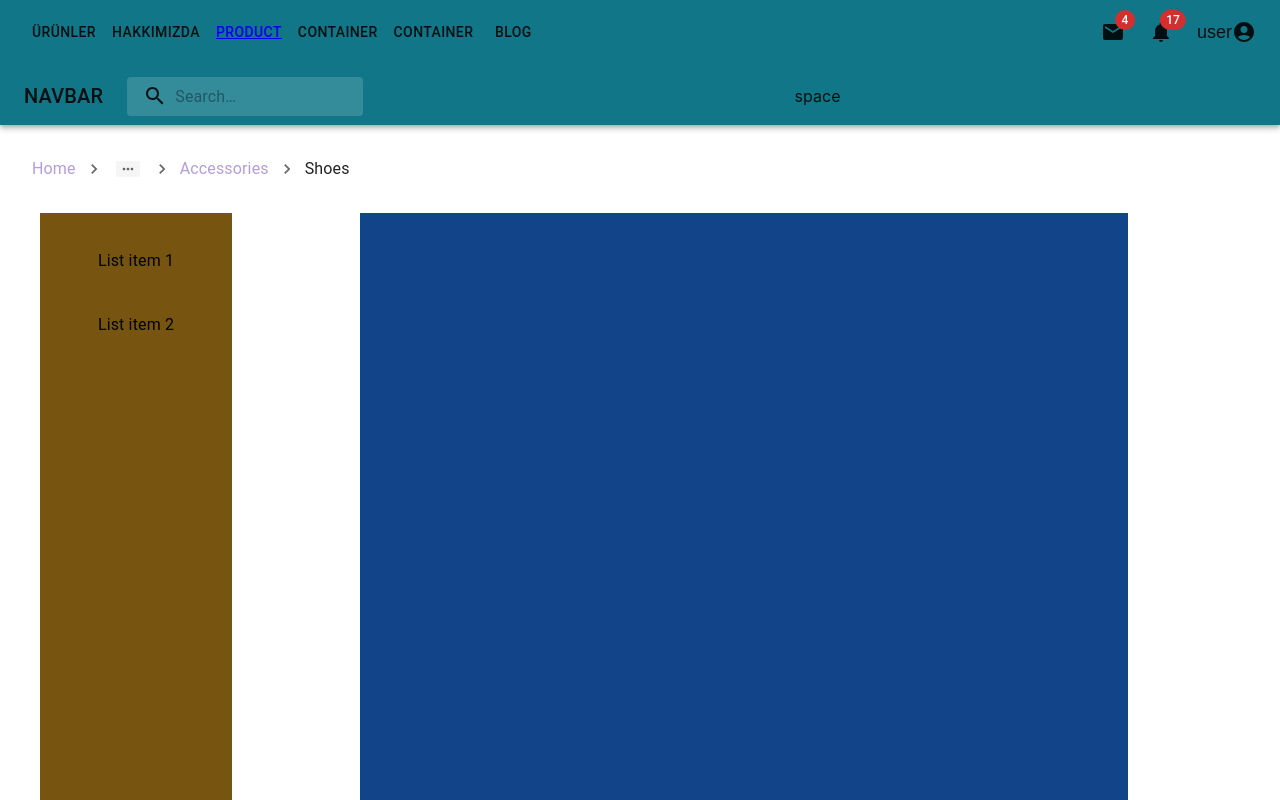
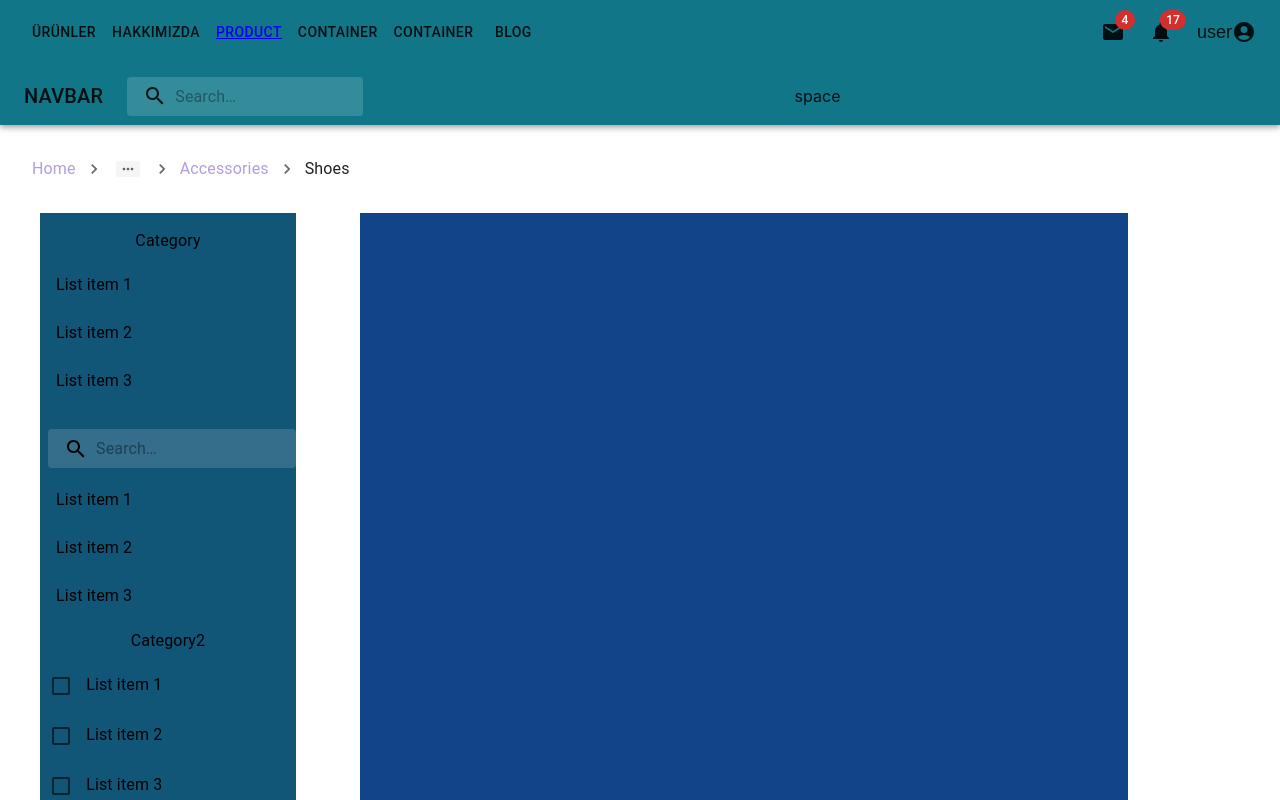
Before and after one commit to aslanvedat/web-sitesi, a React (Create React App) app: page /products in a window 1280 px wide. Shown: the top 800 px of the page. Built offline with nearby package versions, Linux system fonts and the light colour scheme.

Commit message:
products left box olusturuludu

```diff
--- a/src/App.js
+++ b/src/App.js
@@ -5,7 +5,7 @@ import { ThemeProvider } from '@mui/material/styles';
 import theme from "./Theme";
 import { Footer } from "./components/Footer";
 import { Route, Routes, BrowserRouter } from "react-router-dom";
-import { Products } from "./components/Products";
+import { Products } from "./components/products/Products";
 import { Breadcrumbss } from "./components/Breadcrumbss";
 
 //boyutlarla alakali 45. videoya bak!!!
--- a/src/components/Home.js
+++ b/src/components/Home.js
@@ -1,6 +1,5 @@
 import { Box, Link } from "@mui/material"
 import * as React from 'react';
-
 import { ProductBar } from "./ProductBar";
 import { MainContant } from "./MainContant";
 import { CurrentSlider } from "./CurrentSlider";
--- a/src/components/Navbar.js
+++ b/src/components/Navbar.js
@@ -16,8 +16,8 @@ import MailIcon from '@mui/icons-material/Mail';
 import NotificationsIcon from '@mui/icons-material/Notifications';
 import MoreIcon from '@mui/icons-material/MoreVert';
 import { Button, Drawer, useMediaQuery } from '@mui/material';
-import { Products } from './Products';
-import {Link} from "react-router-dom";
+import { Products } from './products/Products';
+import { Link } from "react-router-dom";
 //22-25 arasındaki videolara bakarak  menu cesitlendirilebilir
 
 
--- a/src/components/Products.js
+++ /dev/null
@@ -1,52 +0,0 @@
-import { Title } from '@mui/icons-material'
-import { Box, ListItem, List, Typography, ListItemButton, ListItemText, Stack } from '@mui/material'
-import React from 'react'
-
-
-export const Products = () => {
-    return (
-
-        <Box >
-            <Box sx={{ width: "85vw", height: "82vh", display: "flex", justifyContent: "space-between", marginX: "5vh" }} >
-
-                <Box sx={{ width: "15vw", height: "80vh", bgcolor: "#751", overflow: "scroll" }}>
-
-                    <Stack sx={{ height: "20vh", alignItems: "center", p: "1vh", columns: "1", rowHeight: "2vh" }}  >
-                        <Box sx={{ height: "20vh", overflowY: "scroll" }}>
-                            <List >
-                                {itemData.map(item => (
-                                    <ListItem >
-                                        <ListItemButton>
-
-                                            <ListItemText key={item.Title} >
-                                                {item.Title}
-                                            </ListItemText>
-
-                                        </ListItemButton>
-                                    </ListItem>
-                                ))}
-                            </List>
-                        </Box>
-                    </Stack>
-
-                </Box>
-
-
-
-
-                <Box sx={{ width: "60vw", height: "80vh", bgcolor: "#148" }}> </Box>
-            </Box>
-        </Box >
-    )
-}
-
-//     <ListItemText primary="List item 1" />
-const itemData = [
-    { Title: "List item 1" },
-    { Title: "List item 2" },
-    { Title: "List item 3" },
-    { Title: "List item 4" },
-    { Title: "List item 5" },
-    { Title: "List item 6" },
-
-]
--- /dev/null
+++ b/src/components/products/Products.js
@@ -0,0 +1,32 @@
+import { Title } from '@mui/icons-material'
+import { Box, ListItem, List, Typography, ListItemButton, ListItemText, Stack } from '@mui/material'
+import React from 'react'
+import { ProductsLeftBox1 } from './ProductsLeftBox1'
+import { ProductsLeftBox2 } from './ProductsLeftBox2'
+import { ProductsLeftBox3 } from './ProductsLeftBox3'
+
+export const Products = () => {
+
+
+    return (
+
+        <Box >
+            <Box sx={{ width: "85vw", height: "102vh", display: "flex", justifyContent: "space-between", marginX: "5vh" }} >
+
+                <Box sx={{ width: "20vw", height: "100vh", bgcolor: "#157" }}>
+
+                    {/* <Stack sx={{ height: "20vh", alignItems: "center", p: "1vh", columns: "1", rowHeight: "2vh" }}  >
+
+                    </Stack> */}
+                    <ProductsLeftBox1 />
+                    <ProductsLeftBox2 />
+                    <ProductsLeftBox3 />
+
+                </Box>
+
+
+                <Box sx={{ width: "60vw", height: "100vh", bgcolor: "#148" }}> </Box>
+            </Box>
+        </Box >
+    )
+}
--- /dev/null
+++ b/src/components/products/ProductsLeftBox1.js
@@ -0,0 +1,31 @@
+import React from 'react'
+import { Box, ListItem, List, Typography, ListItemButton, ListItemText, Stack } from '@mui/material'
+
+export const ProductsLeftBox1 = () => {
+    return (
+        <Box sx={{ width: "20vw", height: "23vh", overflowY: "scroll", mt: "2vh" }}>
+            <Typography>Category</Typography>
+            <List  >
+                {itemData.map(item => (
+                    <ListItem sx={{ p: "0" }}>
+                        <ListItemButton>
+
+                            <ListItemText key={item.title} >
+                                {item.title}
+                            </ListItemText>
+                        </ListItemButton>
+                    </ListItem>
+                ))}
+            </List>
+        </Box>
+    )
+}
+
+const itemData = [
+    { title: "List item 1" },
+    { title: "List item 2" },
+    { title: "List item 3" },
+    { title: "List item 4" },
+    { title: "List item 5" },
+    { title: "List item 6" },
+]
--- /dev/null
+++ b/src/components/products/ProductsLeftBox2.js
@@ -0,0 +1,87 @@
+import { Box, ListItem, List, Typography, ListItemButton, ListItemText, Stack, InputBase, AppBar, Toolbar } from '@mui/material'
+import * as React from 'react';
+import { styled, alpha } from '@mui/material/styles';
+import IconButton from '@mui/material/IconButton';
+import SearchIcon from '@mui/icons-material/Search';
+
+const Search = styled('div')(({ theme }) => ({
+    position: 'relative',
+    borderRadius: theme.shape.borderRadius,
+    backgroundColor: alpha(theme.palette.common.white, 0.15),
+    '&:hover': {
+        backgroundColor: alpha(theme.palette.common.white, 0.25),
+    },
+    marginLeft: 0,
+    width: '100%',
+    [theme.breakpoints.up('sm')]: {
+        marginLeft: theme.spacing(1),
+        width: 'auto',
+    },
+}));
+
+const SearchIconWrapper = styled('div')(({ theme }) => ({
+    padding: theme.spacing(0, 2),
+    height: '100%',
+    position: 'absolute',
+    pointerEvents: 'none',
+    display: 'flex',
+    alignItems: 'center',
+    justifyContent: 'center',
+}));
+
+const StyledInputBase = styled(InputBase)(({ theme }) => ({
+    color: 'inherit',
+    width: '100%',
+    '& .MuiInputBase-input': {
+        padding: theme.spacing(1, 1, 1, 0),
+        // vertical padding + font size from searchIcon
+        paddingLeft: `calc(1em + ${theme.spacing(4)})`,
+        transition: theme.transitions.create('width'),
+        [theme.breakpoints.up('sm')]: {
+            width: '12ch',
+            '&:focus': {
+                width: '20ch',
+            },
+        },
+    },
+}));
+
+
+export const ProductsLeftBox2 = () => {
+
+
+    return (
+        <Box sx={{ width: "20vw", height: "23vh", overflowY: "scroll", marginTop: "2vh" }}>
+            <Search>
+                <SearchIconWrapper>
+                    <SearchIcon />
+                </SearchIconWrapper>
+                <StyledInputBase
+                    placeholder="Search…"
+                    inputProps={{ 'aria-label': 'search' }}
+                />
+            </Search>
+            <List >
+                {itemData.map(item => (
+                    <ListItem sx={{ p: "0" }}>
+                        <ListItemButton>
+
+                            <ListItemText key={item.title} >
+                                {item.title}
+                            </ListItemText>
+                        </ListItemButton>
+                    </ListItem>
+                ))}
+            </List>
+        </Box>
+    )
+}
+
+const itemData = [
+    { title: "List item 1" },
+    { title: "List item 2" },
+    { title: "List item 3" },
+    { title: "List item 4" },
+    { title: "List item 5" },
+    { title: "List item 6" },
+]
--- /dev/null
+++ b/src/components/products/ProductsLeftBox3.js
@@ -0,0 +1,33 @@
+import Checkbox from '@mui/material/Checkbox';
+
+import React from 'react'
+import { Box, ListItem, List, Typography, ListItemButton, ListItemText, Stack } from '@mui/material'
+
+export const ProductsLeftBox3 = () => {
+    return (
+        <Box sx={{ width: "20vw", height: "23vh", overflowY: "scroll", mt: "2vh" }}>
+            <Typography>Category2  </Typography>
+            <List >
+                {itemData.map(item => (
+                    <ListItem sx={{ p: "0" }}>
+                        <ListItemButton sx={{ m: "0", p: "0" }}>
+
+                            <ListItemText key={item.title} >
+                                <Checkbox />   {item.title}
+                            </ListItemText>
+                        </ListItemButton>
+                    </ListItem>
+                ))}
+            </List>
+        </Box>
+    )
+}
+
+const itemData = [
+    { title: "List item 1" },
+    { title: "List item 2" },
+    { title: "List item 3" },
+    { title: "List item 4" },
+    { title: "List item 5" },
+    { title: "List item 6" },
+]
```
